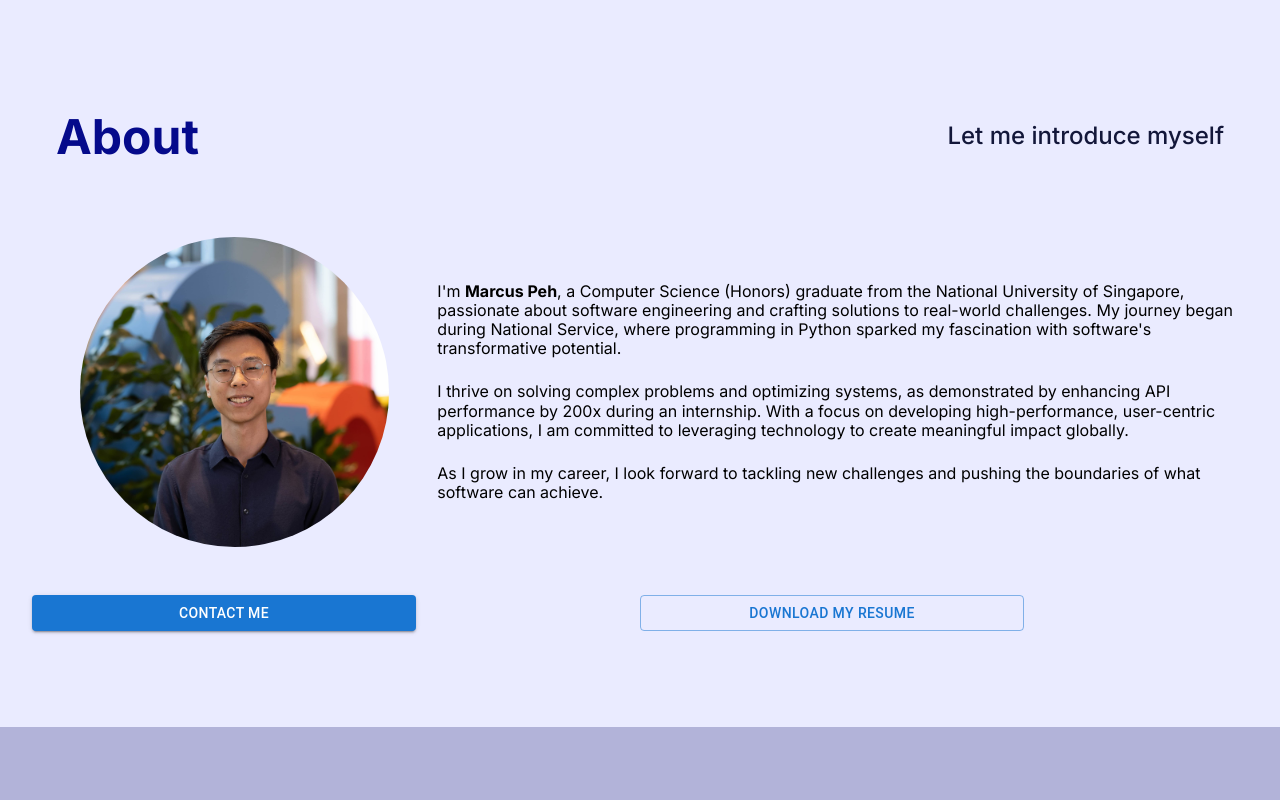
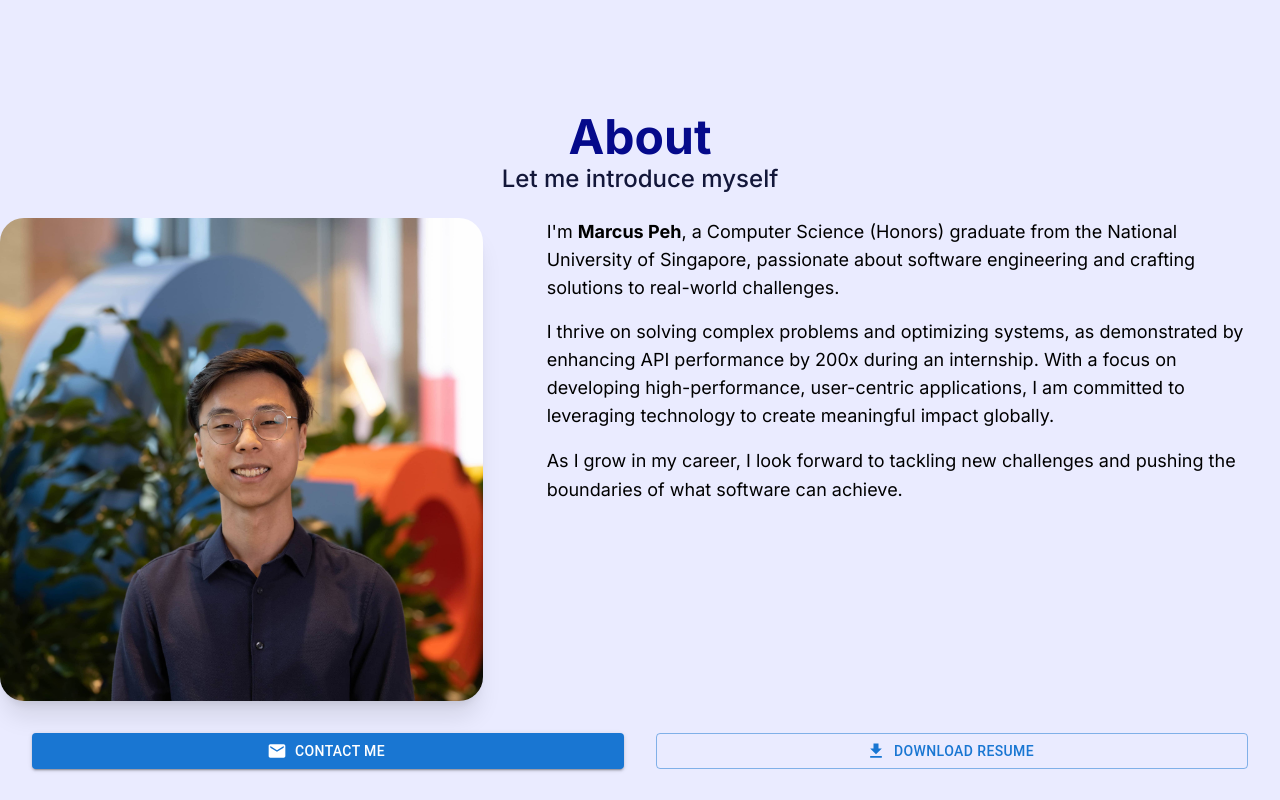
Before and after one commit to marcuspeh/marcuspeh.github.io, a Next.js app: page / in a window 1280 px wide. Shown: the part 920-1720 px from the top of the page. Built offline with nearby package versions, Linux system fonts and the light colour scheme; no server answers.

Commit message:
Update about page

```diff
--- /dev/null
+++ b/components/about/AboutContent.tsx
@@ -0,0 +1,156 @@
+'use client';
+
+import { Grid, Box, Button } from '@mui/material';
+import Image from 'next/image';
+import AboutImage from '@/public/about-picture.jpg';
+import { motion } from 'framer-motion';
+import { Download, Mail } from '@mui/icons-material';
+
+export function AboutContent() {
+  return (
+    <motion.div
+      initial={{ opacity: 0, y: 20 }}
+      whileInView={{ opacity: 1, y: 0 }}
+      transition={{ duration: 0.5 }}
+      viewport={{ once: true }}
+      className="container"
+    >
+      <Grid container spacing={4}>
+        {/* Header Section */}
+        <Grid
+          xs={12}
+          item
+        >
+          <motion.div
+            initial={{ opacity: 0, y: 20 }}
+            whileInView={{ opacity: 1, y: 0 }}
+            transition={{ duration: 0.5, delay: 0.2 }}
+            viewport={{ once: true }}
+          className="flex flex-col items-center justify-between items-center p-6"
+          >
+            <Box className="heading1 primary">About</Box>
+            <Box className="subtitle primary-dark">
+              Let me introduce myself
+            </Box>
+          </motion.div>
+        </Grid>
+
+        {/* Desktop Layout */}
+        <Grid container spacing={8} sx={{display: {xs: 'none', md: 'flex'}}}>
+          <Grid item md={5}>
+            <motion.div
+              initial={{ opacity: 0, scale: 0.9 }}
+              whileInView={{ opacity: 1, scale: 1 }}
+              transition={{ duration: 0.5, delay: 0.3 }}
+              viewport={{ once: true }}
+              className="relative"
+            >
+              <div className="absolute inset-0 bg-gradient-to-br from-primary/20 to-primary-dark/20 rounded-3xl transform rotate-6" />
+              <div className="relative overflow-hidden rounded-3xl shadow-xl">
+                <Image
+                  src={AboutImage}
+                  alt={'My picture'}
+                  className="w-full object-cover transform hover:scale-105 transition-transform duration-500"
+                />
+              </div>
+            </motion.div>
+          </Grid>
+
+          <Grid item md={7}>
+            <motion.div
+              initial={{ opacity: 0, x: 20 }}
+              whileInView={{ opacity: 1, x: 0 }}
+              transition={{ duration: 0.5, delay: 0.4 }}
+              viewport={{ once: true }}
+              className="space-y-4"
+            >
+              <Box className="text-lg leading-relaxe">
+                I&apos;m <b>Marcus Peh</b>, a Computer Science (Honors) graduate from the
+                National University of Singapore, passionate about software
+                engineering and crafting solutions to real-world challenges.
+              </Box>
+              <Box className="text-lg leading-relaxe">
+                I thrive on solving complex problems and optimizing systems, as
+                demonstrated by enhancing API performance by 200x during an
+                internship. With a focus on developing high-performance,
+                user-centric applications, I am committed to leveraging technology
+                to create meaningful impact globally.
+              </Box>
+              <Box className="text-lg leading-relaxed">
+                As I grow in my career, I look forward to tackling new challenges
+                and pushing the boundaries of what software can achieve.
+              </Box>
+            </motion.div>
+          </Grid>
+        </Grid>
+
+        {/* Mobile Layout */}
+        <Grid item xs={12} sx={{display: {xs: 'block', md: 'none'}}}>
+          <motion.div
+            initial={{ opacity: 0, y: 20 }}
+            whileInView={{ opacity: 1, y: 0 }}
+            transition={{ duration: 0.5 }}
+            viewport={{ once: true }}
+            className="text-center space-y-4"
+          >
+            <Box className="text-lg leading-relaxed">
+              I&apos;m <b>Marcus Peh</b>, a Computer Science (Honors) graduate from the
+              National University of Singapore. Passionate about software
+              engineering, I specialize in developing high-performance
+              applications and optimizing systems to solve real-world
+              challenges.
+            </Box>
+          </motion.div>
+        </Grid>
+
+        {/* Action Buttons */}
+        <Grid item xs={12} md={6}>
+          <motion.div
+            whileHover={{ scale: 1.02 }}
+            whileTap={{ scale: 0.98 }}
+            className="flex flex-col items-center items-center"
+          >
+            <Button
+              variant="contained"
+              href="/#contact"
+              fullWidth
+              className="
+                bg-gradient-to-r from-primary to-primary-dark
+                hover:from-primary-dark hover:to-primary
+                text-white py-3 rounded-full
+                shadow-lg hover:shadow-xl
+                transition-all duration-300
+              "
+              startIcon={<Mail />}
+            >
+              Contact me
+            </Button>
+          </motion.div>
+        </Grid>
+        <Grid item xs={12} md={6}>
+          <motion.div
+            whileHover={{ scale: 1.02 }}
+            whileTap={{ scale: 0.98 }}
+          >
+            <Button
+              variant="outlined"
+              href={'/Marcus_Peh_Resume.pdf'}
+              target="_blank"
+              rel="noopener noreferrer"
+              fullWidth
+              className="
+                border-2 border-primary text-primary
+                hover:bg-primary/10
+                py-3 rounded-full
+                transition-all duration-300
+              "
+              startIcon={<Download />}
+            >
+              Download Resume
+            </Button>
+          </motion.div>
+        </Grid>
+      </Grid>
+    </motion.div>
+  );
+}
--- a/components/about/index.tsx
+++ b/components/about/index.tsx
@@ -2,117 +2,13 @@ import * as React from 'react';
 import {Grid, Box, Button} from '@mui/material';
 import Image from 'next/image';
 import AboutImage from '@/public/about-picture.jpg';
+import { AboutContent } from './AboutContent';
+import { motion } from 'framer-motion';
 
 export function About() {
   return (
     <Box className="flex flex-col items-center justify-between px-8 py-12 md:py-24">
-      <Grid container className="container">
-        <Grid
-          xs={12}
-          item
-          className="flex flex-col items-center justify-between items-center p-6"
-        >
-          <Box className="heading1 primary">About</Box>
-          <Box
-            className="subtitle primary-dark"
-            sx={{display: {xs: 'none', md: 'flex'}}}
-          >
-            Let me introduce myself
-          </Box>
-        </Grid>
-        <Grid xs={4} item sx={{display: {xs: 'none', md: 'flex'}}}>
-          <Image
-            src={AboutImage}
-            alt={'My picture'}
-            className="w-100 p-12 rounded-full"
-          />
-        </Grid>
-        <Grid
-          xs={8}
-          item
-          className="flex-row items-center items-center"
-          sx={{display: {xs: 'none', md: 'flex'}}}
-        >
-          <Box>
-            <Box className="text">
-              I&apos;m <b>Marcus Peh</b>, a Computer Science (Honors) graduate from the
-              National University of Singapore, passionate about software
-              engineering and crafting solutions to real-world challenges. My
-              journey began during National Service, where programming in
-              Python sparked my fascination with software&apos;s transformative
-              potential.
-              <br />
-            </Box>
-            <br />
-            <Box className="text">
-              I thrive on solving complex problems and optimizing systems, as
-              demonstrated by enhancing API performance by 200x during an
-              internship. With a focus on developing high-performance,
-              user-centric applications, I am committed to leveraging technology
-              to create meaningful impact globally.
-
-            </Box>
-            <br />
-            <Box className="text">
-              As I grow in my career, I look forward to tackling new challenges
-              and pushing the boundaries of what software can achieve.
-            </Box>
-          </Box>
-        </Grid>
-        <Grid
-          xs={12}
-          item
-          className="flex-row items-center items-center"
-          sx={{display: {xs: 'flex', md: 'none'}}}
-        >
-          <Box className="text text-center">
-            I&apos;m <b>Marcus Peh</b>, a Computer Science (Honors) graduate from the
-            National University of Singapore. Passionate about software
-            engineering, I specialize in developing high-performance
-            applications and optimizing systems to solve real-world
-            challenges. With a track record of improving API performance by
-            200x, I&apos;m committed to leveraging technology to create impactful,
-            user-centric solutions.
-          </Box>
-        </Grid>
-        <Grid
-          xs={12}
-          md={6}
-          item
-          className="flex flex-col items-center items-center"
-        >
-          <Button
-            variant="contained"
-            href="/#contact"
-            className="background-primary max-w-full w-96 mt-3"
-          >
-            Contact me
-          </Button>
-        </Grid>
-        <Grid
-          xs={12}
-          md={6}
-          item
-          className="flex flex-col items-center items-center mt-3"
-        >
-          <Button
-            variant="outlined"
-            href={'/Marcus_Peh_Resume.pdf'}
-            target="_blank"
-            rel="noopener noreferrer"
-            className="max-w-full w-96"
-          >
-            Download my resume
-          </Button>
-        </Grid>
-        <Grid xs={12} item sx={{display: {xs: 'block', md: 'none'}}}>
-          <Image
-            src={AboutImage}
-            alt={'My picture'}
-            className="w-100 pt-12 rounded-full"
-          />
-        </Grid>
-      </Grid>
+      <AboutContent />
     </Box>
   );
 }
```
